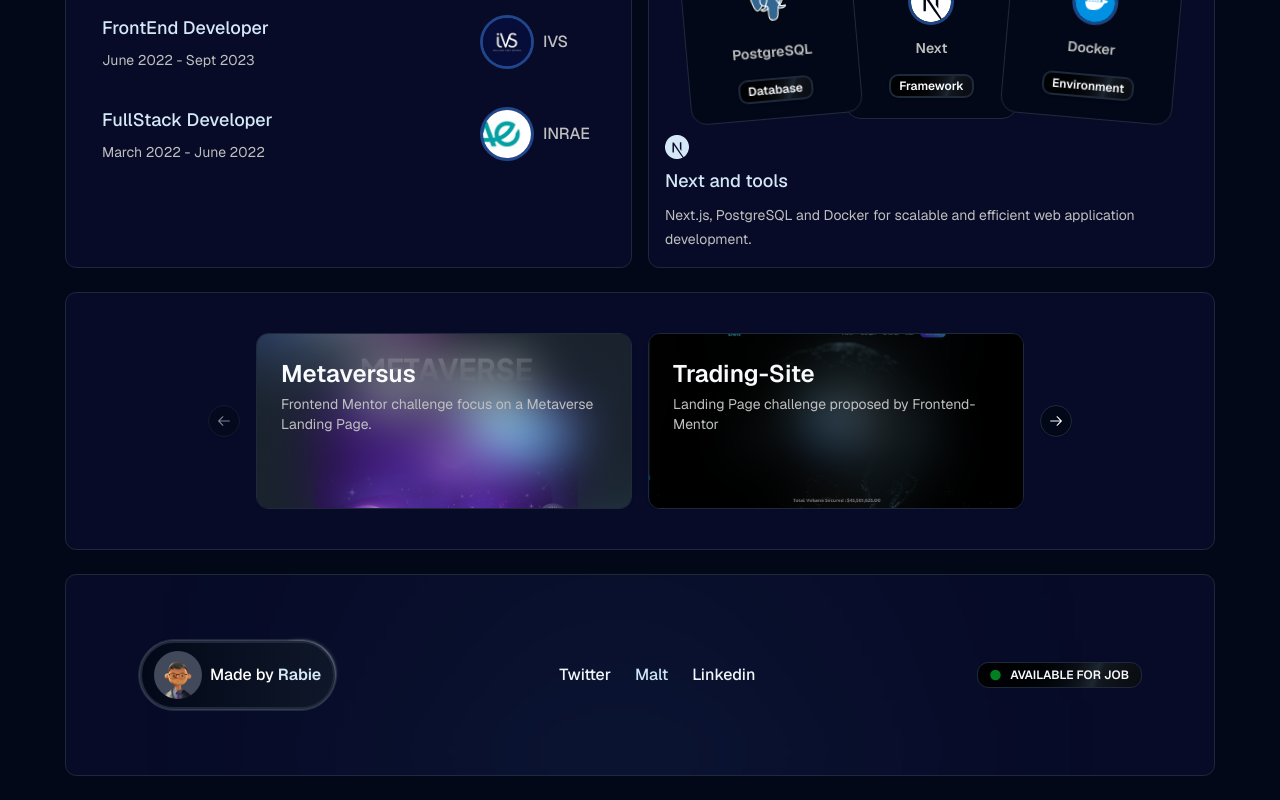
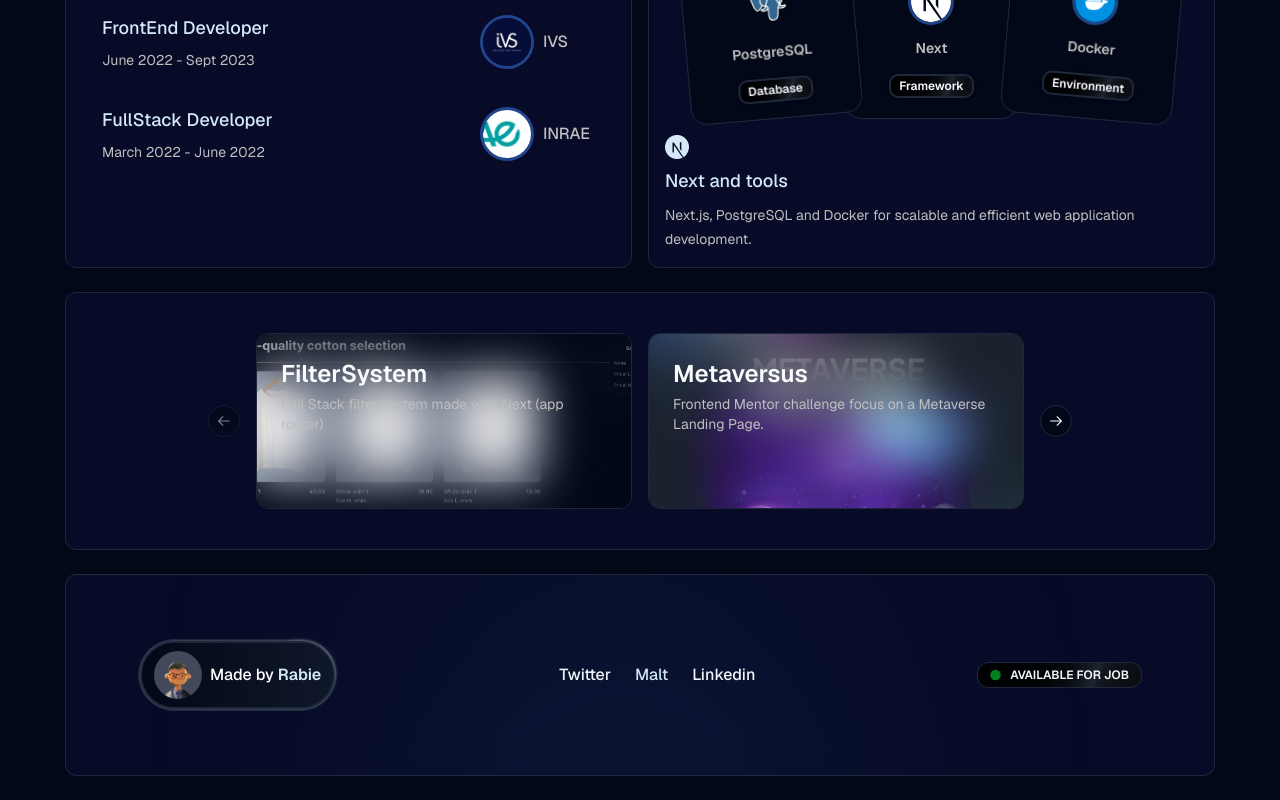
Before and after one commit to mena0018/Portfolio, a Next.js app: page / in a window 1280 px wide. Shown: the part 823-1623 px from the top of the page. Built offline with nearby package versions, Linux system fonts and the light colour scheme.

Commit message:
🚀 add new project on project's list

```diff
--- a/app/_projects/projects.data.ts
+++ b/app/_projects/projects.data.ts
@@ -2,17 +2,19 @@ import CountDown from '@/public/images/projects/countdown.webp';
 import Metaversus from '@/public/images/projects/metaversus.webp';
 import TradingSite from '@/public/images/projects/trading-site.webp';
 import URLShortening from '@/public/images/projects/url-shortening.webp';
+import FilterSystem from '@/public/images/projects/filter-system.webp';
 
 export enum ProjectTitle {
   Metaversus = 'Metaversus',
   Trading = 'Trading-Site',
   URLShortening = 'URL Shortening',
   CountDown = 'CountDown',
+  FilterSystem = 'FilterSystem',
 }
 
 export type Project = {
+  id: string;
   link: string;
-  id: number;
   imgUrl: string;
   title: ProjectTitle;
   description: string;
@@ -20,21 +22,28 @@ export type Project = {
 
 export const projects: Array<Project> = [
   {
-    id: Date.now(),
+    id: crypto.randomUUID(),
+    imgUrl: FilterSystem.src,
+    title: ProjectTitle.FilterSystem,
+    link: 'https://filter-system-iota.vercel.app',
+    description: 'Full Stack filter system made with Next (app router)',
+  },
+  {
+    id: crypto.randomUUID(),
     imgUrl: Metaversus.src,
     title: ProjectTitle.Metaversus,
     link: 'https://next-metaverse-theta.vercel.app',
     description: 'Frontend Mentor challenge focus on a Metaverse Landing Page.',
   },
   {
-    id: Date.now(),
+    id: crypto.randomUUID(),
     title: ProjectTitle.Trading,
     link: 'https://trading-website-five.vercel.app',
     imgUrl: TradingSite.src,
     description: 'Landing Page challenge proposed by Frontend-Mentor',
   },
   {
-    id: Date.now(),
+    id: crypto.randomUUID(),
     title: ProjectTitle.URLShortening,
     link: 'https://url-shortening-virid.vercel.app',
     imgUrl: URLShortening.src,
@@ -42,7 +51,7 @@ export const projects: Array<Project> = [
       'Frontend Mentor challenge focus on the integration of a shortened URLs with the shrtcode API.',
   },
   {
-    id: Date.now(),
+    id: crypto.randomUUID(),
     title: ProjectTitle.CountDown,
     link: 'https://launch-countdown-time.netlify.app',
     imgUrl: CountDown.src,
```
Also changed, not shown: public/images/projects/filter-system.webp (added).
